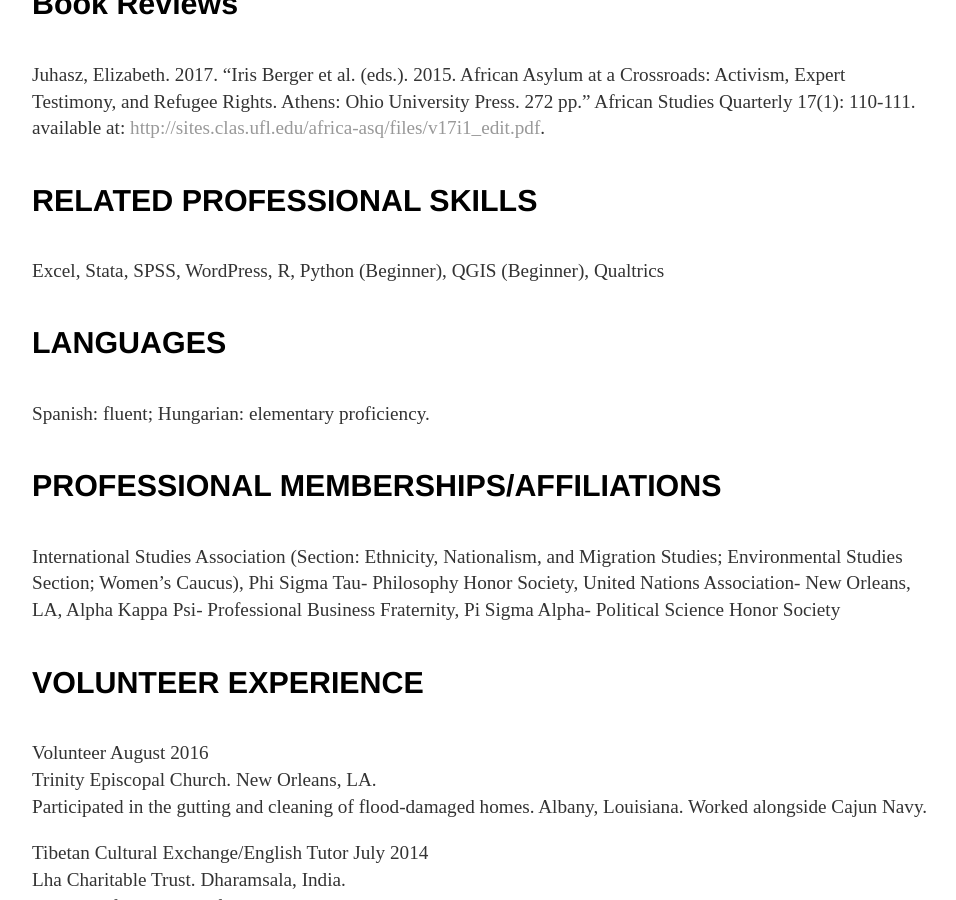
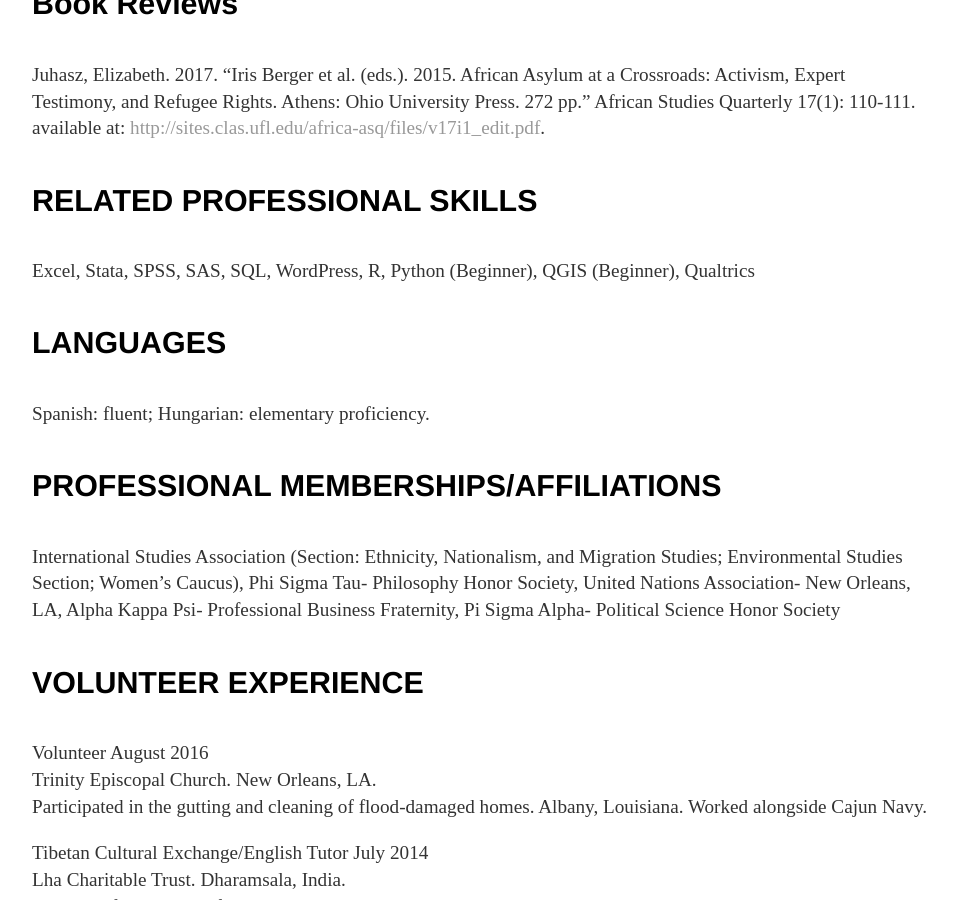
Before and after one commit to elizabethjuhasz/elizabethjuhasz.github.io, a Jekyll site: the page built from cv/index.html, in a window 1280 px wide and 900 px high, scrolled down 2321 px. Shown: the whole window, without its empty margins (160-1116 px from the left). Built offline with Jekyll 4.4.1, drawn with Linux system fonts in a browser that asks for light colours; some of the changed text lies outside the part shown.

Commit message:
Update index.html

```diff
--- a/cv/index.html
+++ b/cv/index.html
@@ -58,7 +58,7 @@ title: CV
 
 				<h4>RELATED PROFESSIONAL SKILLS</h4>
 
-				<p>Excel, Stata, SPSS, WordPress, R, Python (Beginner), QGIS (Beginner), Qualtrics</p>
+				<p>Excel, Stata, SPSS, SAS, SQL, WordPress, R, Python (Beginner), QGIS (Beginner), Qualtrics</p>
 
 				<h4>LANGUAGES</h4>
 
```
Also changed, not shown: other parts of cv/index.html (+1 -1 lines).
